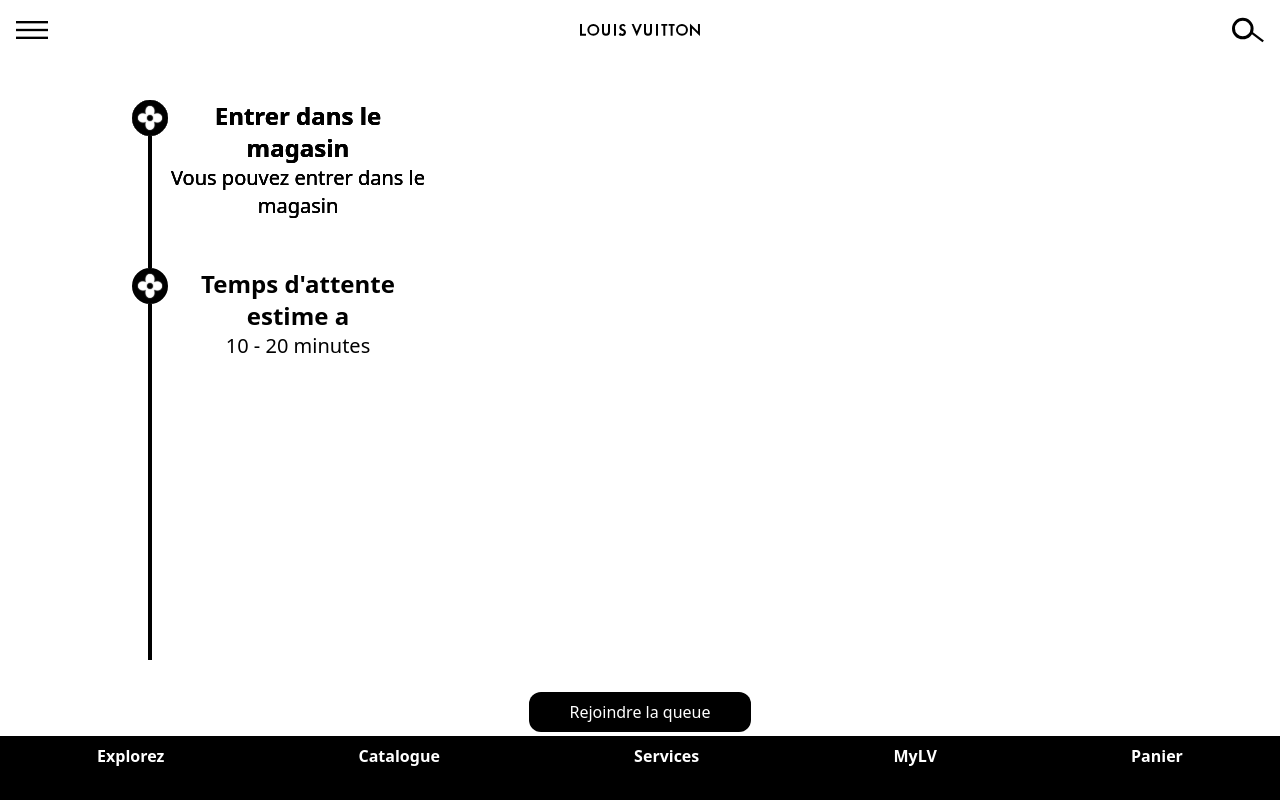
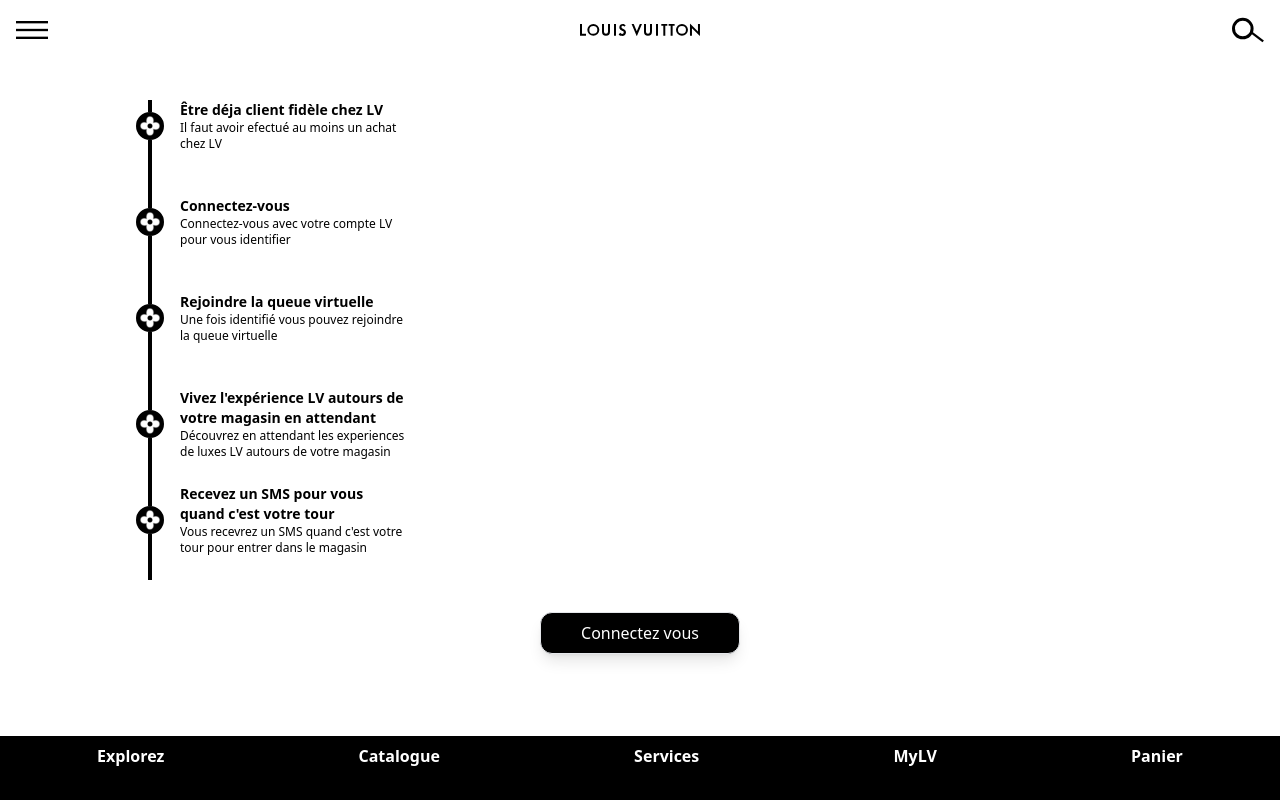
Before and after one commit to WalterLuong/LVMHx42, a React (Vite) app in the folder frontend/: page /join in a window 1280 px wide. Built offline with nearby package versions, Linux system fonts and the light colour scheme.

Commit message:
changed height of circle in wait aligned timeline icons and changed text added quitter la file d'attente button

```diff
--- a/frontend/src/components/CircleLoader.tsx
+++ b/frontend/src/components/CircleLoader.tsx
@@ -3,12 +3,12 @@
 const CircleLoader = ({ percentage, minutes, height, width }: { percentage: number, minutes: boolean, height: number, width:number }) => {
 
     const conicGradient = minutes ? `conic-gradient(black ${percentage}%, 0, white ${percentage}%)` : ''
-    const CircleClass = `h-${height} w-${width} flex justify-center items-center shadow-xl rounded-full bg-[#BBA98C]`
+    const CircleClass = `flex justify-center items-center shadow-xl rounded-full bg-[#BBA98C]`
     const description = minutes ? 'Mnutes restantes' : 'Personnes devant vous'
   return (
     <>
     <div className='flex flex-col w-full h-full items-center justify-around mt-2'>
-      <div className={CircleClass}>
+      <div className={CircleClass} style={{height : `${height}px`, width: `${width}px`}}>
           <div className="h-[90%] w-[90%] rounded-full overflow-hidden">
                 <div
                   className="h-full w-full flex justify-center items-center shadow-xl"
--- a/frontend/src/components/Timeline.tsx
+++ b/frontend/src/components/Timeline.tsx
@@ -10,22 +10,23 @@
 	info: Array<Info>;
 }
 const Timeline: React.FC<TimelineProps> = ({info }) => {
+    const height = 20;
+    console.log(info)
 	return <>
-	<ul className="w-[80%] h-[70vh] m-auto list-none relative before:bg-black before:w-1 before:top-0  before:block before:content[' '] before:absolute before:left-5 before:h-[100%] before:top-0  ">
+	<ul className="w-[80%] h-[60vh] m-auto list-none relative before:bg-black before:w-1 before:top-0  before:block before:content[' '] before:absolute before:left-5 before:h-[100%] before:top-0  ">
 			{info.map((item, index) => (
-				<>
-				<li key={index} className={`absolute top-[${index * 30}%] left-1 h-[30%] flex flex-row`}>
+				<li key={index} className={`absolute left-2 h-[${height}%] flex flex-row`} style={{top : `${index * height}%`}}>
 					<div className="flex flex-row justify-center items-center text-center w-full h-full">
 						<div className="flex flex-col justify-start h-[100%] items-start ">
-							<img src={fleur} alt="fleur" className="left-2 h-[36px] w-[36px]"/>
+							<img src={fleur} alt="fleur" className="left-2 h-[28px] w-[28px]"/>
 						</div>
-						<div className="flex flex-col h-full w-[260px]">
-							<h1 className="text-2xl font-bold">{item.title}</h1>
-							<span className="text-xl text-bold  text-">{item.description}</span>
+						<div className="flex flex-col h-full w-[260px] text-left pr-4 pl-4">
+							<h1 className="text-sm font-bold">{item.title}</h1>
+							<span className="text-xs text-bold  text-">{item.description}</span>
 						</div>
 					</div>
 				</li>
-				</>
+
 			))}
 
 		</ul>
--- a/frontend/src/pages/Join/Join.tsx
+++ b/frontend/src/pages/Join/Join.tsx
@@ -7,21 +7,25 @@
 const Join  = () => {
 	const info : Info[] = [
 		{
-			title: "Entrer dans le magasin",
-			description: "Vous pouvez entrer dans le magasin"
+			title: "Être déja client fidèle chez LV",
+			description: "Il faut avoir efectué au moins un achat chez LV"
 		},
 		{
-			title: "Temps d'attente estime a",
-			description: "10 - 20 minutes"
+			title: "Connectez-vous",
+			description: "Connectez-vous avec votre compte LV pour vous identifier"
 		},
 		{
-			title: "Entrer dans le magasin",
-			description: "Vous pouvez entrer dans le magasin"
+			title: "Rejoindre la queue virtuelle",
+			description: "Une fois identifié vous pouvez rejoindre la queue virtuelle"
 		},
 		{
-			title: "Entrer dans le magasin",
-			description: "Vous pouvez entrer dans le magasin"
-		}
+			title: "Vivez l'expérience LV autours de votre magasin en attendant",
+			description: "Découvrez en attendant les experiences de luxes LV autours de votre magasin"
+		},
+        {
+            title: "Recevez un SMS pour vous quand c'est votre tour",
+            description: "Vous recevrez un SMS quand c'est votre tour pour entrer dans le magasin"
+        }
 	]
 
 	return <>
@@ -30,7 +34,9 @@
 		<Timeline info={info}/>
 	</div>
 	  <div className=" flex flex-col justify-center items-center m-8">
-		  <button className="pr-10 pl-10 pt-2 pb-2 bg-black text-white rounded-xl">Rejoindre la queue</button>
+        <Link to='/login'>
+		  <button className="pr-10 border shadow-lg pl-10 pt-2 pb-2 bg-black text-white rounded-xl">Connectez vous</button>
+        </Link>
 	  </div>
 	</div>
   </>
--- a/frontend/src/pages/wait/Wait.tsx
+++ b/frontend/src/pages/wait/Wait.tsx
@@ -4,29 +4,32 @@
 import CircleLoader from '../../components/CircleLoader';
 
 const Wait = () => {
+    const height = 200;
 	return (
 		<div className='bg-white h-screen flex flex-col '>
-            <div className='h-full mb-12 flex flex-col justify-between '>
+            <div className='h-full mb-12 flex flex-col mt-8 justify-between'>
                 <div id='header' className='w-screen overflow-hidden items-center h-[10%] justify-center flex text-center '>
-                    <img src='/LV-logo-text.svg' alt='logo' className='h-32 w-32' />
                 </div>
-                <div id='content' className='flex flex-auto flex-col text-center justify-around items-center'>
+                <div id='content' className='flex flex-col text-center justify-around items-center'>
                     <div className='flex flex-col justify-center items-center pr-5 pl-5'>
-						<h4 className='text-bold text-lg text-nowrap'>Vous etes bien dans la file d'attente</h4>
-                        <p>Nous vous remercions de votre patience</p>
+						<h4 className='text-bold text-lg text-nowrap'>BIENVENUE</h4>
+                        <p className='text-xs'>Nous vous remercions de votre patience</p>
                     </div>
-                    <div className='flex flex-col flex-auto justify-evenly items-center'>
+                    <div className='flex flex-col flex-auto justify-evenly items-center mt-4'>
                         <div className='flex justify-center '>
-                            <CircleLoader percentage={75} minutes={true} height={32} width={32}/>
+                            <CircleLoader percentage={75} minutes={true} height={height} width={height}/>
                         </div>
-                        <div className='flex justify-center m-4'>
-                            <CircleLoader percentage={5} minutes={false} height={32} width={32} />
+                        <div className='flex justify-center'>
+                            <CircleLoader percentage={5} minutes={false} height={height} width={height} />
                         </div>
                     </div>
                 </div>
-                <div id='cta' className='w-screen flex justify-center mb-6 items-center'>
+                <div id='cta' className='w-full flex flex-col justify-center mb-6 items-center mt-4'>
                     <Link to='/experiences'>
-                        <button className='bg-transparent border border-solid shadow-sm border-black text-black pr-8 pt-2 pb-2 pl-8 rounded-3xl hover:bg-black hover:text-white'>Luxury experiences</button>
+                        <button className='border border-solid shadow-sm bg-black text-white m-2 pr-8 pt-4 pb-4 pl-8  w-[90vw]'>Luxury experiences</button>
+                    </Link>
+                    <Link to='/experiences'>
+                        <span className='underline text-black text-xs pr-8 pt-2 pb-2 pl-8 w-[90vw] '>Quitter la file d'attente</span>
                     </Link>
                 </div>
             </div>
```
